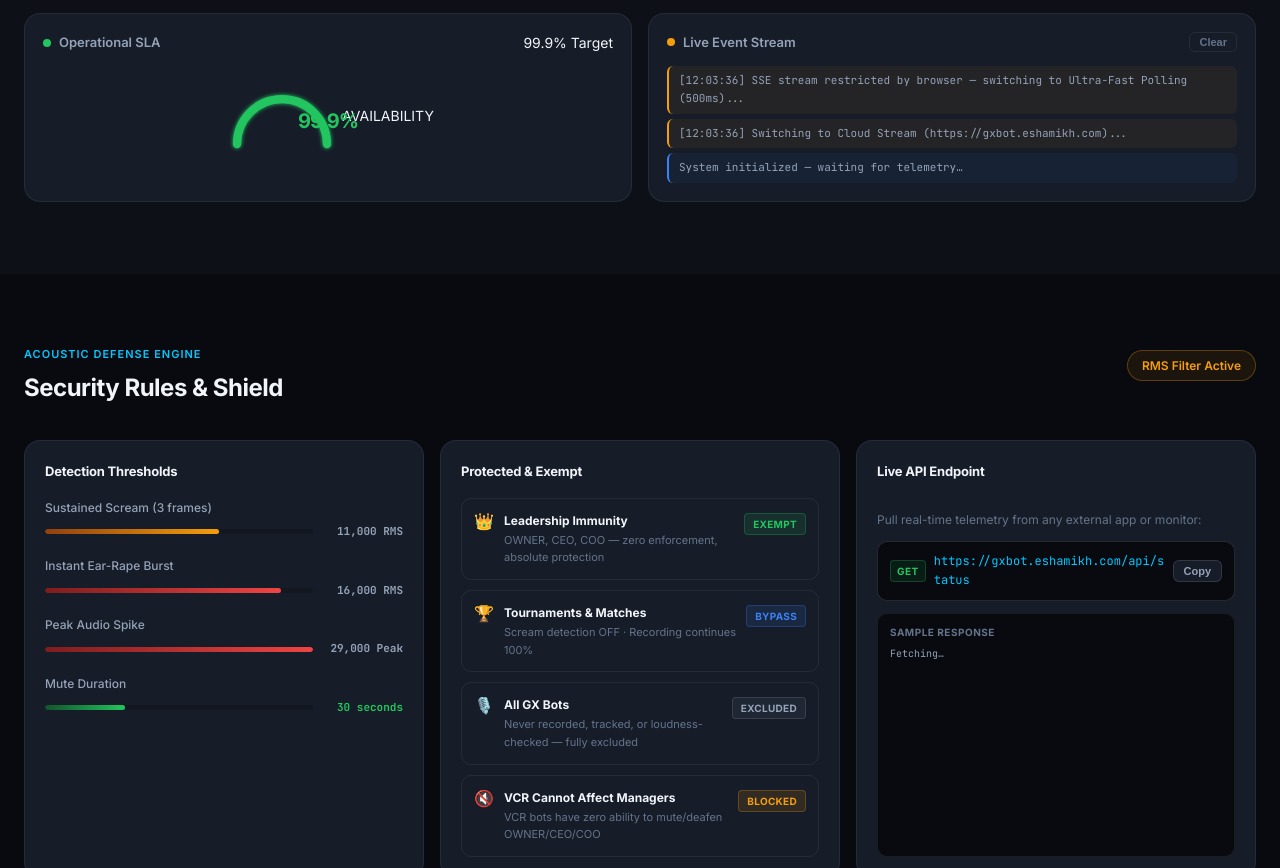
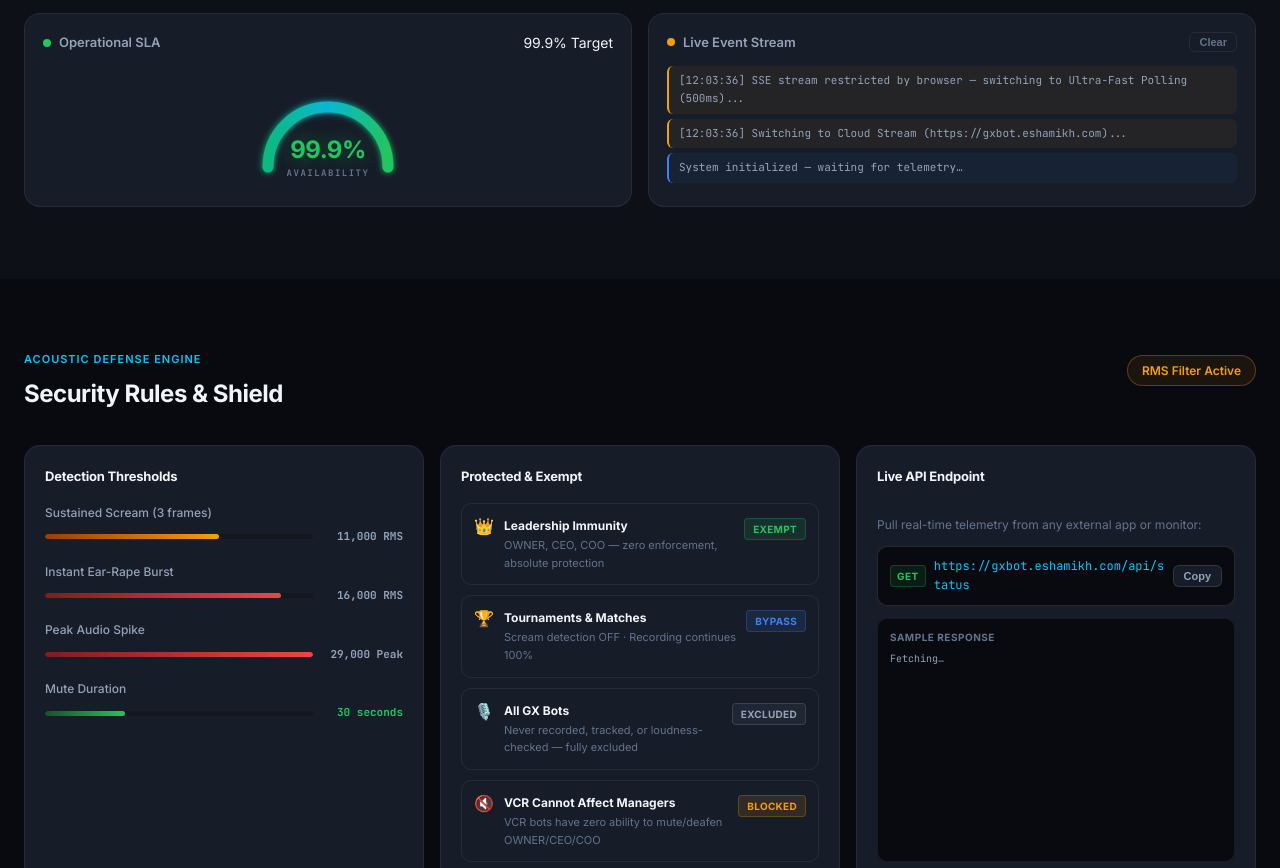
Before and after one commit to shamikhstudio-gif/gx-discord-bot, a website: page Websites/Status/index.html in a window 1280 px wide. Shown: the part 2434-3302 px from the top of the page. Drawn offline with Linux system fonts and the light colour scheme; no server answers.

Commit message:
UI: Redesign modern rounded glow SLA gauge in Websites/Status/style.css

```diff
--- a/Websites/Status/style.css
+++ b/Websites/Status/style.css
@@ -715,14 +715,54 @@ canvas { display: block; }
 .chart-dot.amber  { background: var(--amber); }
 
 /* Gauge */
-.gauge-wrap { position: relative; display: flex; justify-content: center; align-items: center; padding: 8px 0; }
-.gauge-svg  { width: 120px; height: 80px; }
-.gauge-bg   { stroke: var(--surface-2); }
-.gauge-fill { stroke: var(--green); transition: stroke-dashoffset 800ms cubic-bezier(0.4, 0, 0.2, 1); }
+.gauge-wrap {
+  position: relative;
+  display: flex;
+  flex-direction: column;
+  justify-content: center;
+  align-items: center;
+  padding: 10px 0 6px;
+  min-height: 120px;
+}
+.gauge-svg {
+  width: 160px;
+  height: 95px;
+  overflow: visible;
+}
+.gauge-bg {
+  stroke: rgba(255, 255, 255, 0.07);
+}
+.gauge-fill {
+  transition: stroke-dashoffset 900ms cubic-bezier(0.34, 1.56, 0.64, 1);
+}
+.gauge-center {
+  position: absolute;
+  bottom: 8px;
+  left: 50%;
+  transform: translateX(-50%);
+  display: flex;
+  flex-direction: column;
+  align-items: center;
+  justify-content: center;
+  pointer-events: none;
+}
 .gauge-label {
-  position: absolute; font-size: 20px; font-weight: 800;
-  letter-spacing: -1px; color: var(--green); top: 50%; left: 50%;
-  transform: translate(-50%, -35%);
+  font-size: 24px;
+  font-weight: 800;
+  font-family: var(--font-heading, inherit);
+  letter-spacing: -0.5px;
+  color: var(--green);
+  text-shadow: 0 0 20px rgba(34, 197, 94, 0.45);
+  line-height: 1;
+}
+.gauge-sub {
+  font-size: 9px;
+  font-weight: 700;
+  letter-spacing: 1.5px;
+  text-transform: uppercase;
+  color: var(--text-3);
+  margin-top: 4px;
+  font-family: var(--mono);
 }
 
 /* Event Log */
```
